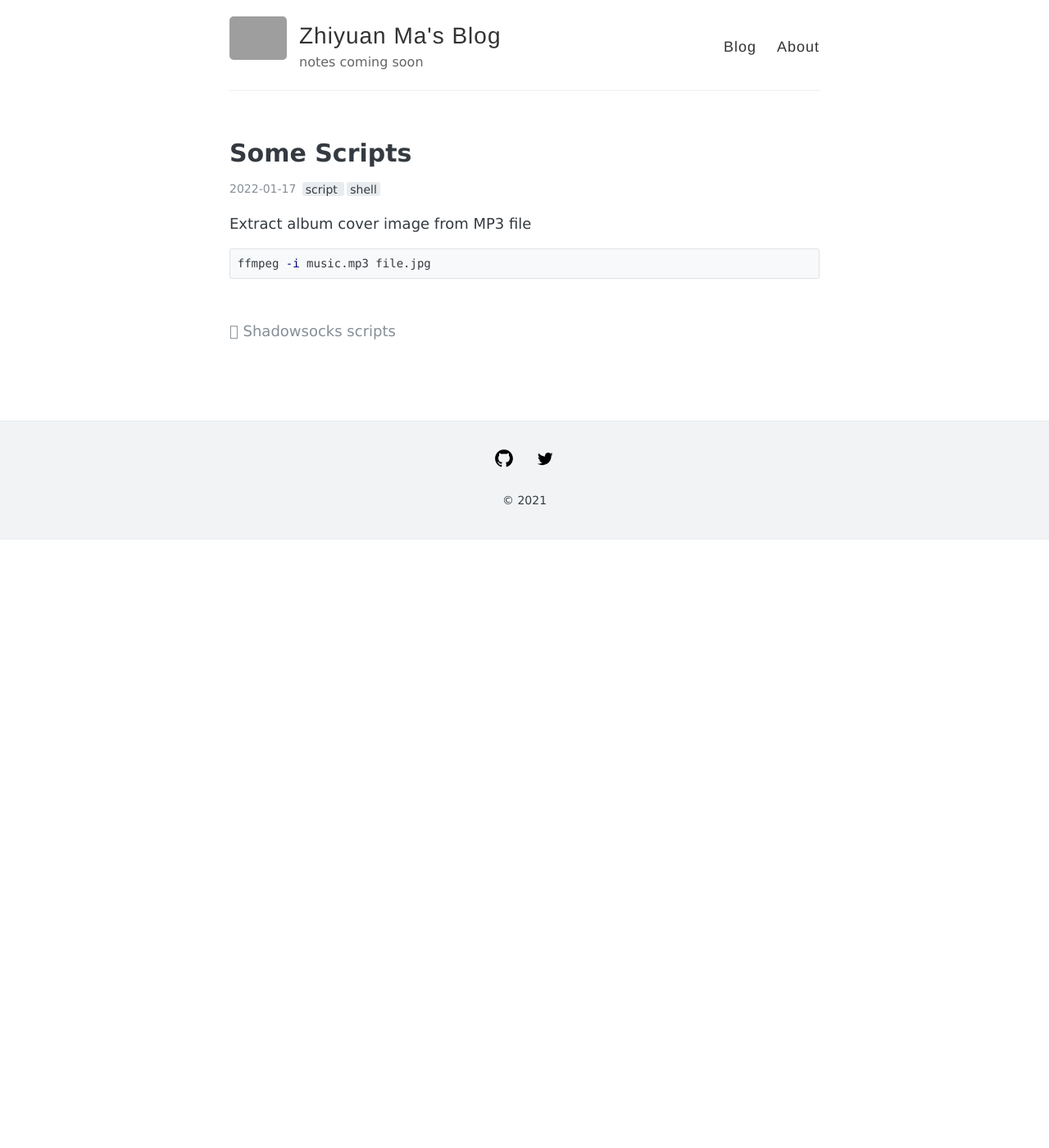
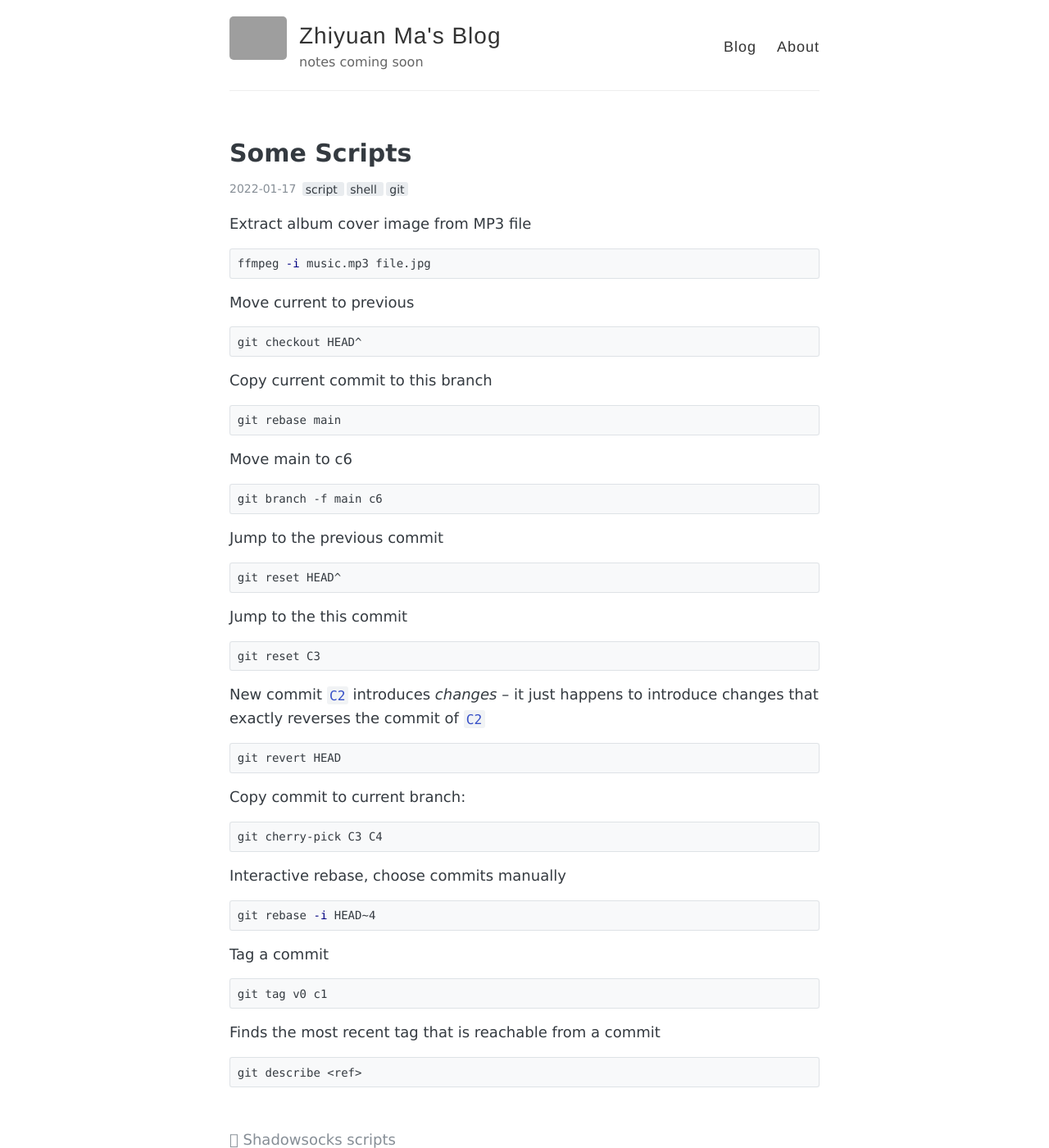
Before and after one commit to ZhiyuanMa2017/ZhiyuanMa2017.github.io, a Jekyll site: the page built from _posts/2022-01-17-scripts.md, in a window 1280 px wide and 1400 px high. Shown: the whole window at 82% size. Built offline with Jekyll 4.4.1, drawn with Linux system fonts in a browser that asks for light colours; grey boxes are pictures that could not be loaded.

Commit message:
Update 2022-01-17-scripts.md

````diff
--- a/_posts/2022-01-17-scripts.md
+++ b/_posts/2022-01-17-scripts.md
@@ -4,9 +4,67 @@ title: Some Scripts
 tags:
   - script
   - shell
+  - git
 ---
 Extract album cover image from MP3 file
 
 ```shell
 ffmpeg -i music.mp3 file.jpg
 ```
+Move current to previous
+```bash
+git checkout HEAD^
+```
+
+Copy current commit to this branch
+
+```
+git rebase main
+```
+
+Move main to c6
+
+```
+git branch -f main c6
+```
+
+Jump to the previous commit
+
+
+```
+git reset HEAD^
+```
+
+Jump to the this commit
+
+```
+git reset C3
+```
+
+New commit `C2` introduces *changes* -- it just happens to introduce changes that exactly reverses the commit of `C2`
+
+```bash
+git revert HEAD
+```
+
+Copy commit to current branch:
+
+```bash
+git cherry-pick C3 C4
+```
+
+Interactive rebase, choose commits manually
+
+```bash
+git rebase -i HEAD~4
+```
+
+Tag a commit
+
+```bash
+git tag v0 c1
+```
+Finds the most recent tag that is reachable from a commit
+```
+git describe <ref>
+```
````
